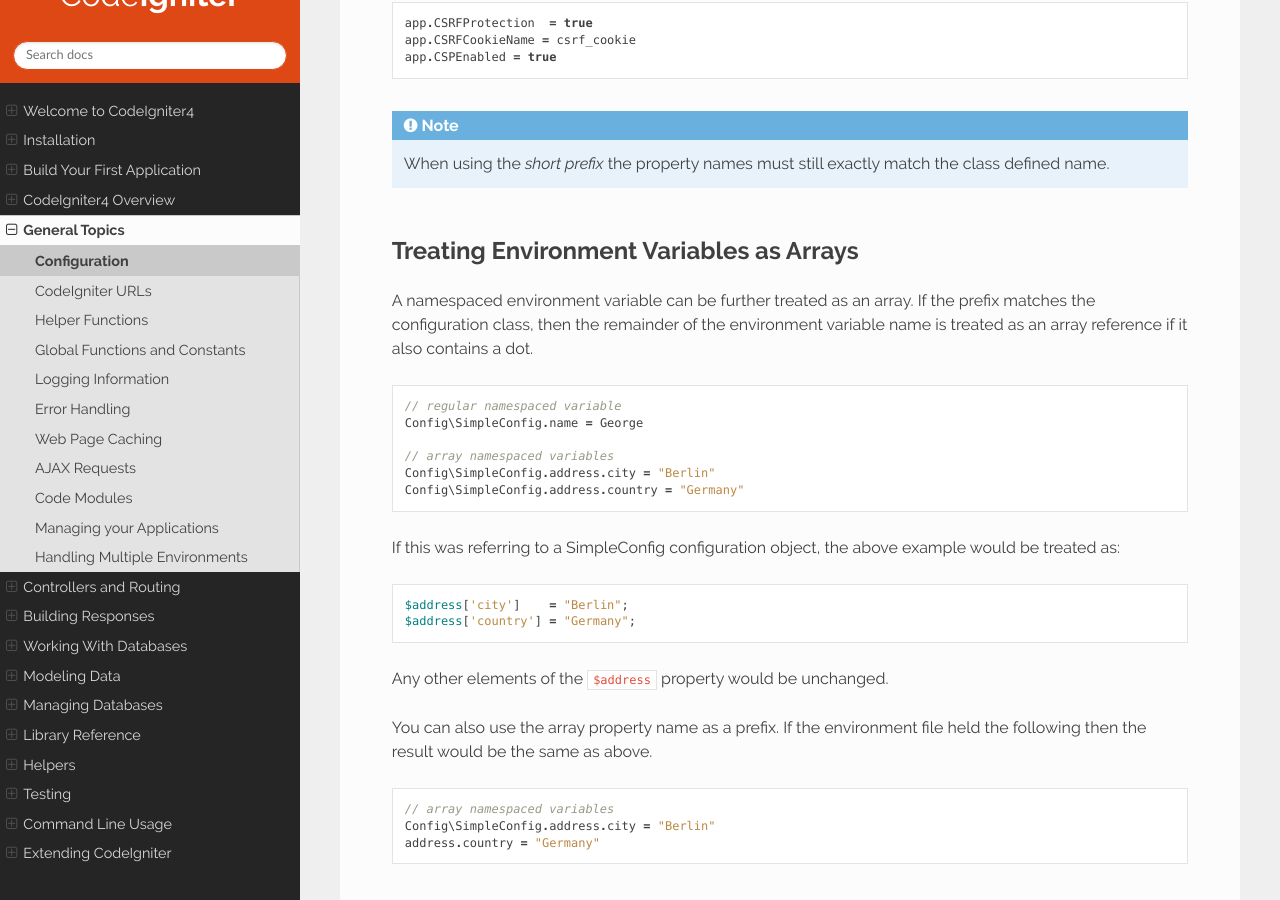
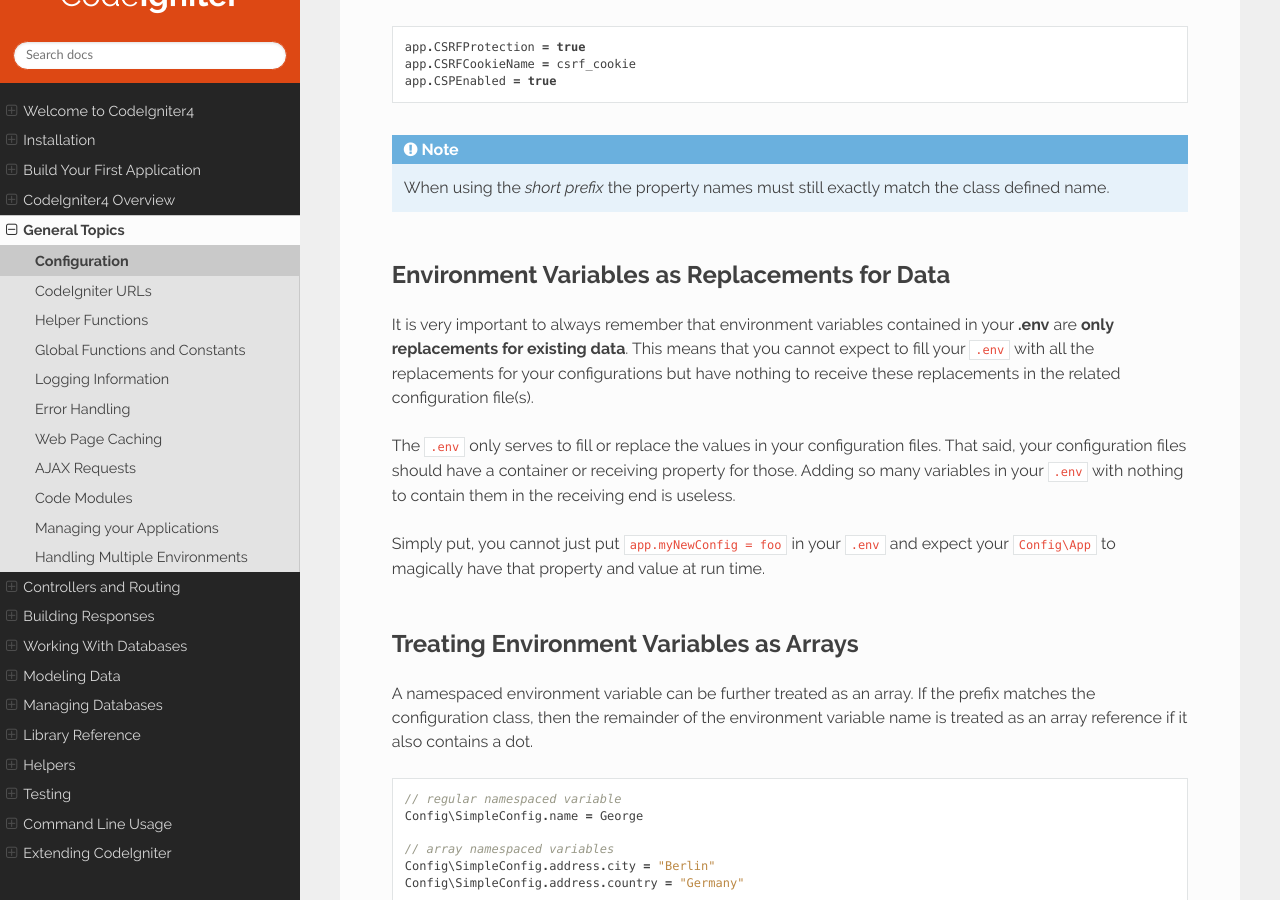
Before and after one commit to NEKOGET/ci4_user_guide_src, a Sphinx documentation site: the page built from source/general/configuration.rst, in a window 1280 px wide and 900 px high, scrolled down 4507 px. Built offline with Sphinx 7.4.7 and the Read the Docs theme 2.0.0, drawn with Linux system fonts in a browser that asks for light colours; some of the changed text lies outside the part shown.

Commit message:
Add docs on behavior of .env

```diff
--- a/source/general/configuration.rst
+++ b/source/general/configuration.rst
@@ -103,7 +103,7 @@ Settings are stored in **.env** files as a simple a collection of name/value pai
 
     S3_BUCKET = dotenv
     SECRET_KEY = super_secret_key
-        CI_ENVIRONMENT = development
+    CI_ENVIRONMENT = development
 
 When your application runs, **.env** will be loaded automatically, and the variables put
 into the environment. If a variable already exists in the environment, it will NOT be
@@ -165,7 +165,7 @@ the configuration class properties are left unchanged. In this usage, the prefix
 the full (case-sensitive) namespace of the class.
 ::
 
-    Config\App.CSRFProtection  = true
+    Config\App.CSRFProtection = true
     Config\App.CSRFCookieName = csrf_cookie
     Config\App.CSPEnabled = true
 
@@ -177,11 +177,26 @@ the configuration class name. If the short prefix matches the class name,
 the value from **.env** replaces the configuration file value.
 ::
 
-    app.CSRFProtection  = true
+    app.CSRFProtection = true
     app.CSRFCookieName = csrf_cookie
     app.CSPEnabled = true
 
 .. note:: When using the *short prefix* the property names must still exactly match the class defined name.
+
+Environment Variables as Replacements for Data
+==============================================
+
+It is very important to always remember that environment variables contained in your **.env** are
+**only replacements for existing data**. This means that you cannot expect to fill your ``.env`` with all
+the replacements for your configurations but have nothing to receive these replacements in the
+related configuration file(s).
+
+The ``.env`` only serves to fill or replace the values in your configuration files. That said, your
+configuration files should have a container or receiving property for those. Adding so many variables in
+your ``.env`` with nothing to contain them in the receiving end is useless.
+
+Simply put, you cannot just put ``app.myNewConfig = foo`` in your ``.env`` and expect your ``Config\App``
+to magically have that property and value at run time.
 
 Treating Environment Variables as Arrays
 ========================================
```
